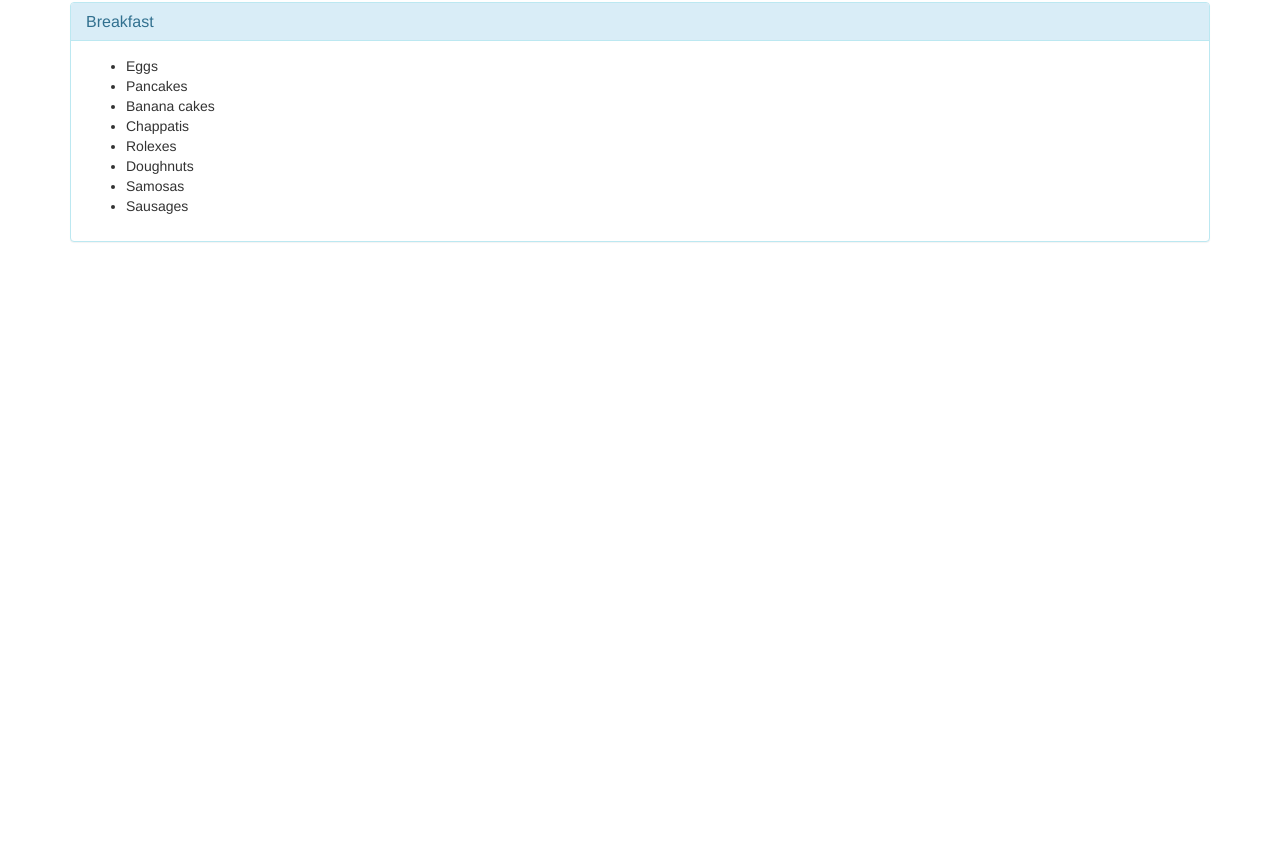
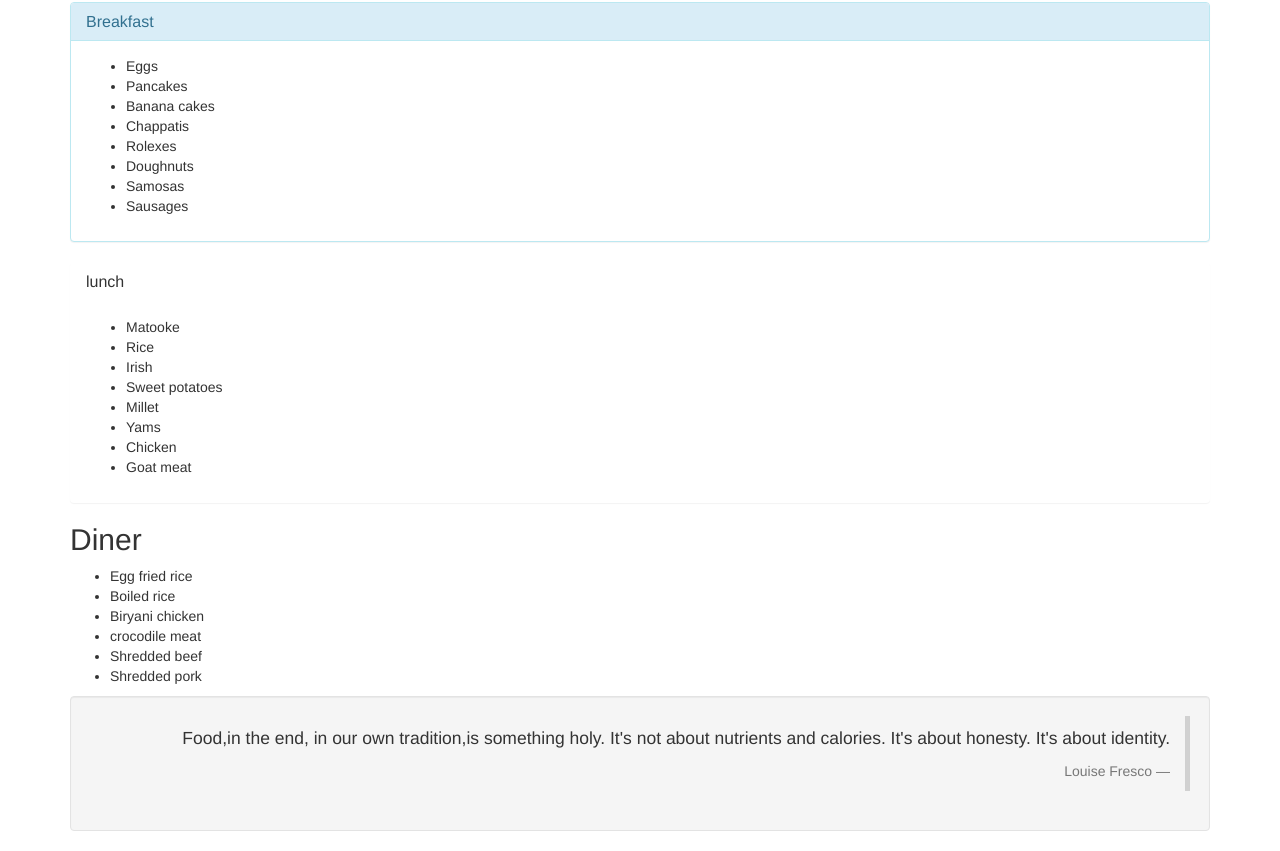
Before and after one commit to Panto1212/catering, a plain HTML site: page index.html in a window 1280 px wide. Shown: the part 318-1169 px from the top of the page. Before the commit the page ends 800 px from the top, so only its background shows below. Drawn offline with Linux system fonts and the light colour scheme.

Commit message:
add blockquote with well
add luch and diner menu

```diff
--- a/index.html
+++ b/index.html
@@ -7,7 +7,7 @@
   </head>
   <body>
     <div class="container">
-      <div class="jumbotron">
+      <div class="jumbotron text-center">
         <h1>INFINITY CATERING SERVICES</h1>
         <p>A Kampala Classic</p>
       </div>
@@ -29,8 +29,40 @@
           </ul>
         </div>
       </div>
+      <div class="panel panel-warming">
+        <div class="panel-heading">
+          <h2 class="panel-title">lunch</h2>
+        </div>
+        <div class="panel-body">
+          <ul>
+            <li>Matooke</li>
+            <li>Rice</li>
+            <li>Irish</li>
+            <li>Sweet potatoes</li>
+            <li>Millet</li>
+            <li>Yams</li>
+            <li>Chicken</li>
+            <li>Goat meat</li>
+          </ul>
+        </div>
+      </div>
+      <h2>Diner</h2>
+      <ul>
+        <li>Egg fried rice</li>
+        <li>Boiled rice</li>
+        <li>Biryani chicken</li>
+        <li>crocodile meat</li>
+        <li>Shredded beef</li>
+        <li>Shredded pork</li>
+      </ul>
+      <div class="well">
+        <blockquote class="blockquote-reverse">
+          <p>Food,in the end, in our own tradition,is something holy. It's not about nutrients and calories. It's about honesty. It's about identity.</p>
+          <footer>Louise Fresco</footer>
+        </blockquote>
+      </div>
+    </div>
 
-    </div>
   </body>
 
 </html>
```
